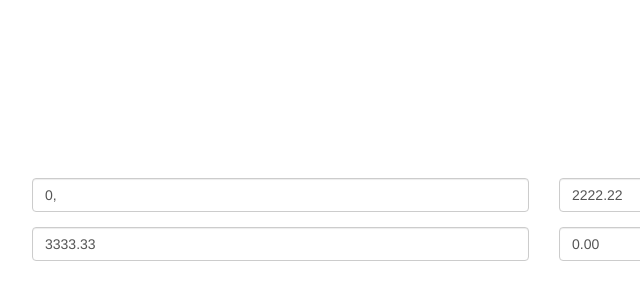
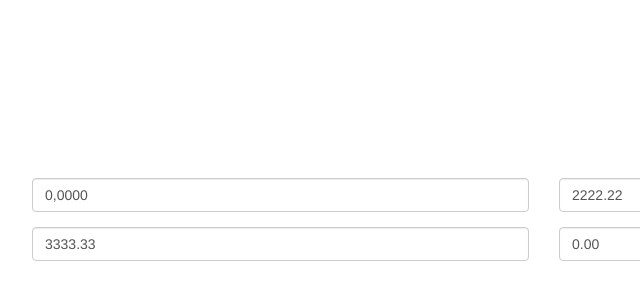
Before and after one commit to Sash-OK/formatPrice, a plain HTML site: page index.html in a window 1280 px wide. Shown: the part 22-322 px from the top of the page, 96-736 px from the left. Drawn offline with nearby package versions, Linux system fonts and the light colour scheme.

Commit message:
Проверки инициализированного числа

```diff
--- a/index.html
+++ b/index.html
@@ -25,7 +25,7 @@
                        data-format-price
                        data-format-price-maxlength="8"
                        data-format-price-delimiter=","
-                       data-format-price-decimals="fdsf">
+                       data-format-price-decimals="4.4">
             </div>
         </div>
         <div class="col-xs-6">
--- a/js/formatPrice.js
+++ b/js/formatPrice.js
@@ -5,7 +5,7 @@
     $.fn.formatPrice = function (options) {
 
         var settings = $.extend({
-                valLen: 12,
+                valLen: 9,
                 delim: '.',
                 decimal: 2
             }, options),
@@ -139,7 +139,7 @@
                 decimal,
                 delim;
 
-            if (htmlData.formatPriceMaxlength) {
+            if (htmlData.formatPriceMaxlength && !isNaN(htmlData.formatPriceMaxlength)) {
                 options.valLen = parseInt(htmlData.formatPriceMaxlength);
             }
 
@@ -147,7 +147,7 @@
                 options.delim = htmlData.formatPriceDelimiter;
             }
 
-            if (htmlData.formatPriceDecimals) {
+            if (htmlData.formatPriceDecimals && !isNaN(htmlData.formatPriceDecimals)) {
                 options.decimal = parseInt(htmlData.formatPriceDecimals);
             }
 
```
